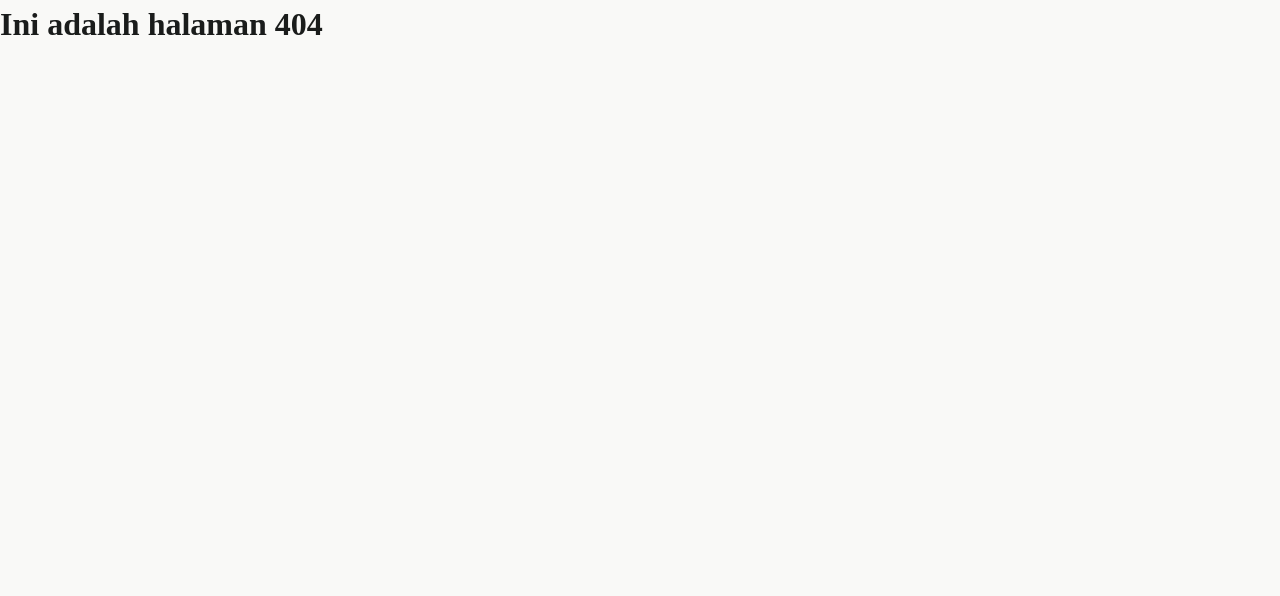
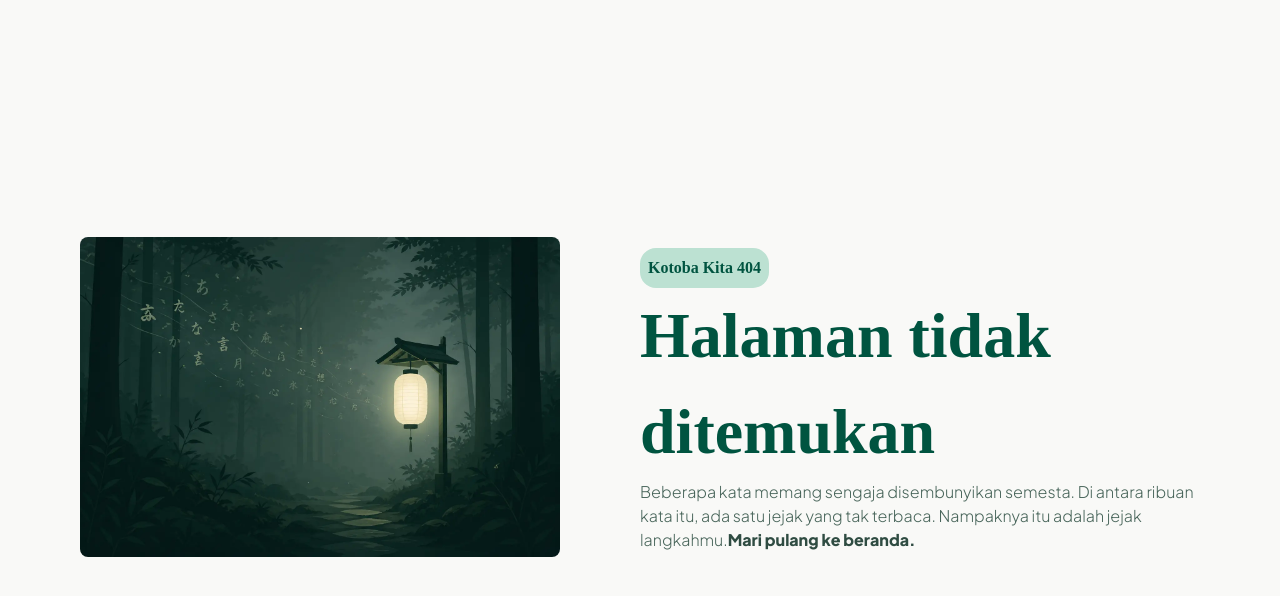
Before and after one commit to mademara/Kotoba-kita-Frontend, a React (Vite) app: page /404 in a window 1280 px wide. Before the commit this address had no page. Shown: the top 596 px of the page. Built offline with nearby package versions, Linux system fonts and the light colour scheme.

Commit message:
feat: halaman-404 dan aset gambar 404

```diff
--- a/src/index.css
+++ b/src/index.css
@@ -328,3 +328,39 @@ button {
   border-radius: var(--radius-md);
   padding: 1rem;
 }
+
+/* notfound page */
+
+.not-found-page {
+  display: flex;
+  min-height: 100vh;
+  align-items: center;
+  padding: 5rem;
+  gap: 5rem;
+}
+.not-found-page-pict img {
+  max-width: 30rem;
+  border-radius: var(--radius-md);
+}
+.not-found-page-teks h1 {
+  font-size: 1rem;
+  color: var(--primary);
+  font-weight: 900;
+  background-color: var(--surface-low);
+  max-width: fit-content;
+  padding: 0.5rem;
+  border-radius: var(--radius-xl);
+}
+.not-found-page-teks h2 {
+  font-size: 4rem;
+  color: var(--primary);
+  font-weight: 900;
+}
+.not-found-page-teks p {
+  color: var(--secondary);
+  font-weight: 100;
+}
+.not-found-page-back-to-home {
+  font-weight: 900;
+  color: var(--on-secondary-container);
+}
--- a/src/pages/NotFoundPage.jsx
+++ b/src/pages/NotFoundPage.jsx
@@ -1,9 +1,28 @@
 import React from 'react';
+import { AuthPageJumbotron } from '../components/AuthPageJumbotron';
+import { Link } from 'react-router';
+import pict404 from '../assets/404pict.webp';
 
 export function NotFoundPage() {
   return (
-    <main>
-      <h1>Ini adalah halaman 404</h1>
+    <main className="not-found-page">
+      <aside className="not-found-page-pict">
+        <figure>
+          <img src={pict404} alt="Gambar lentera ditengah hutan 404" />
+        </figure>
+      </aside>
+      <article className="not-found-page-teks">
+        <h1>Kotoba Kita 404</h1>
+        <h2>Halaman tidak ditemukan</h2>
+        <p>
+          Beberapa kata memang sengaja disembunyikan semesta. Di antara ribuan
+          kata itu, ada satu jejak yang tak terbaca. Nampaknya itu adalah jejak
+          langkahmu.
+          <Link to={'/home'} className="not-found-page-back-to-home">
+            Mari pulang ke beranda.
+          </Link>
+        </p>
+      </article>
     </main>
   );
 }
```
Also changed, not shown: src/assets/404pict.webp (added).
